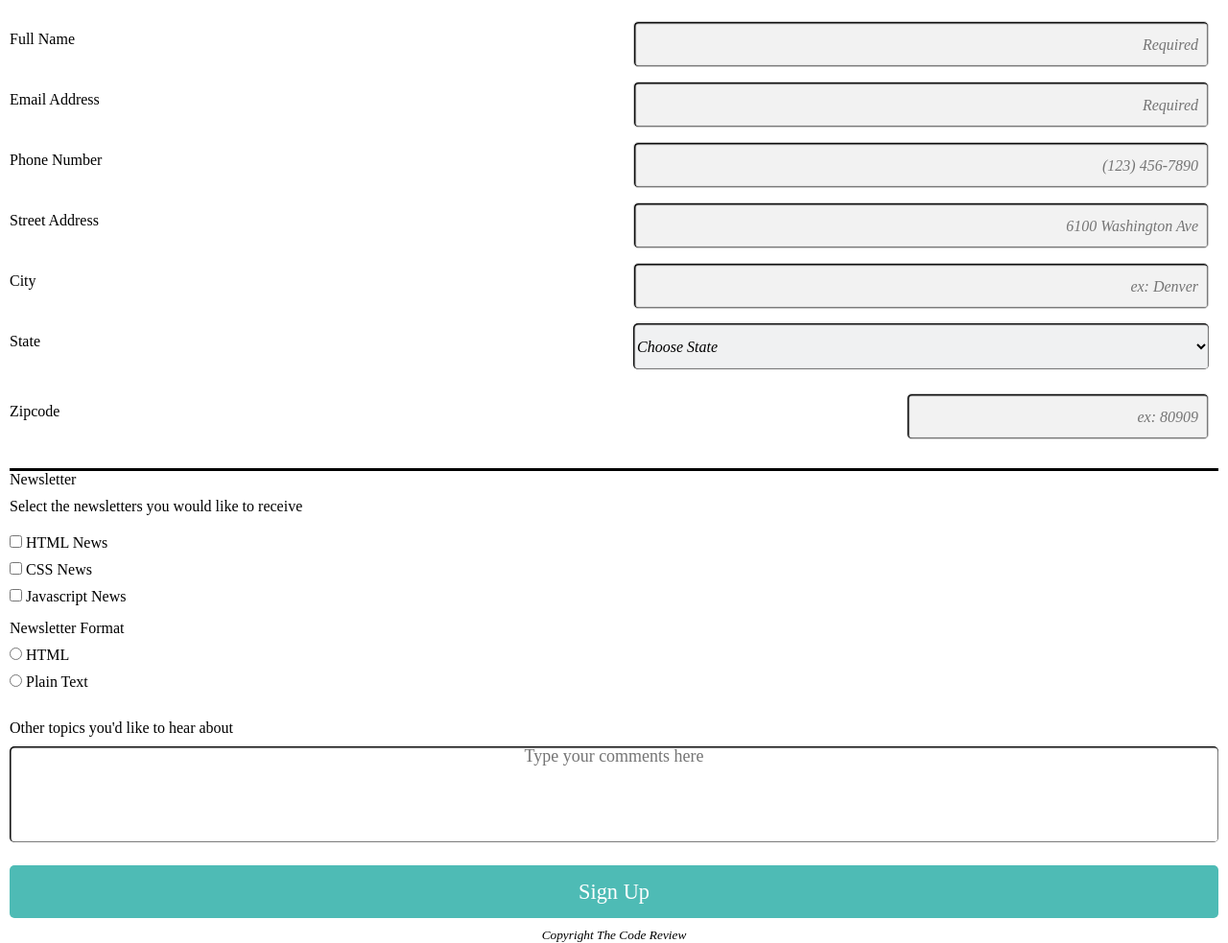
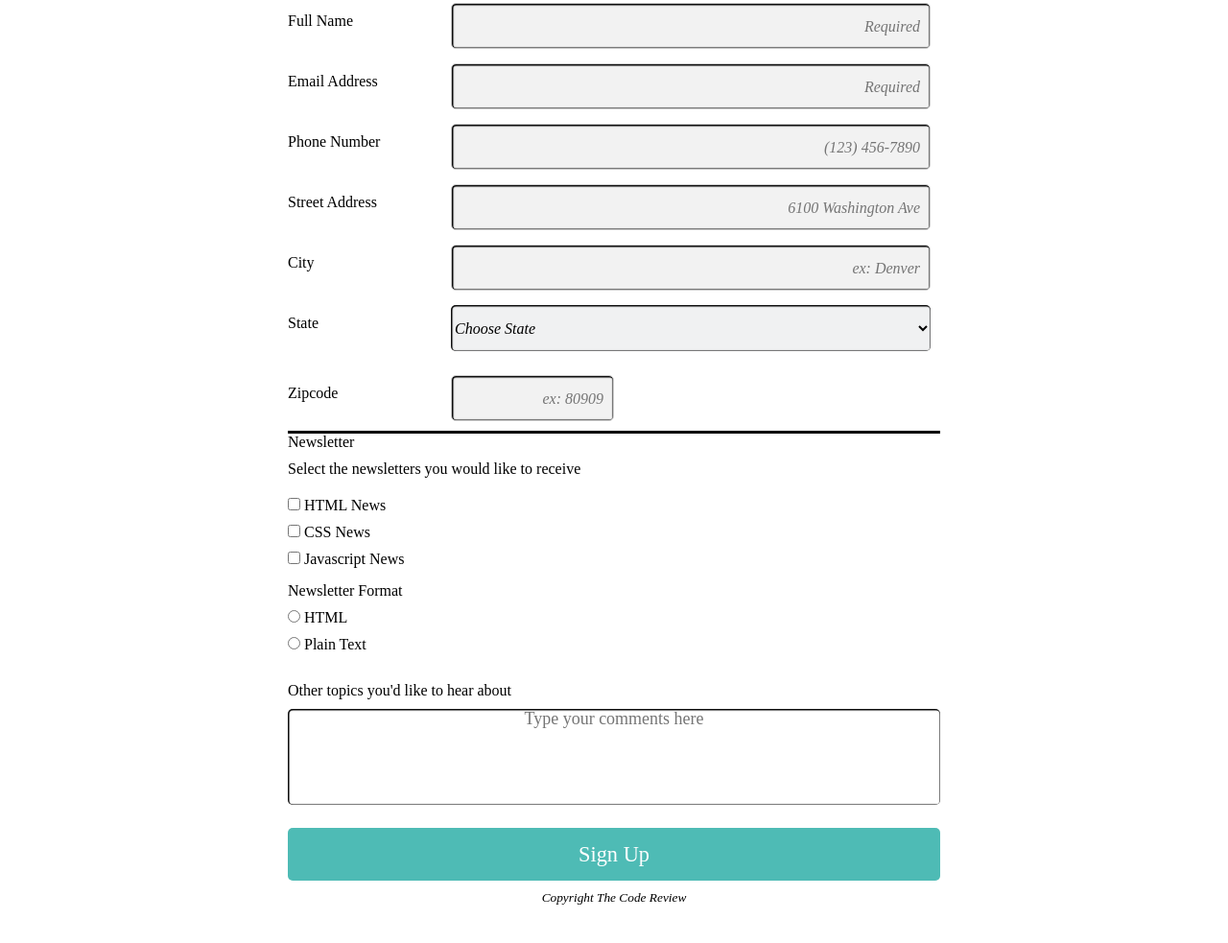
Before and after one commit to TypeErrorDev/Error-Dev-Registration-Form, a plain HTML site: page index.html in a window 1280 px wide. Shown: the part 219-1202 px from the top of the page at 96% size. After the commit the page ends 1163 px from the top, so only its background shows below. Drawn offline with Linux system fonts and the light colour scheme; a web font is replaced by a local one.

Commit message:
98% complete with project

```diff
--- a/style.css
+++ b/style.css
@@ -147,6 +147,7 @@ textarea:focus {
   color: #000;
   background: rgb(238, 221, 221);
   outline: 0;
+  transition: ease-out;
 }
 /* Textarea */
 textarea {
@@ -185,9 +186,20 @@ footer {
 }
 
 @media screen and (min-width: 768px) {
+  form {
+    width: 700px;
+    display: flex;
+    margin: auto;
+    /* outline: 1px solid red; */
+  }
+  .hr1 {
+    width: 680px;
+    margin: auto;
+  }
   .hr2 {
-    margin: 2px 10px 0 10px;
+    margin: 3px 416px 10px 416px;
   }
+
   /* Form */
   .dt-input {
     flex-direction: row;
@@ -198,19 +210,32 @@ footer {
     margin-right: 10px;
   }
   input[name^="contact"] {
-    width: 600px;
+    width: 500px;
   }
   select {
-    width: 600px;
+    width: 500px;
   }
   input[name$="zipcode"] {
     width: 25%;
   }
-
+  .zipcode input {
+    margin-right: 50%;
+    margin-bottom: 10px;
+  }
 
   /* Newsletter */
-  textarea,.signup-btn{
+
+  textarea,
+  .signup-btn {
     width: 100%;
   }
+  .signup-btn{
+    margin-bottom: 10px;
+  }
 
+  /* Footer */
+  footer {
+    width: 680px;
+    margin: auto;
+  }
 }
```
Also changed, not shown: 1 other file.
